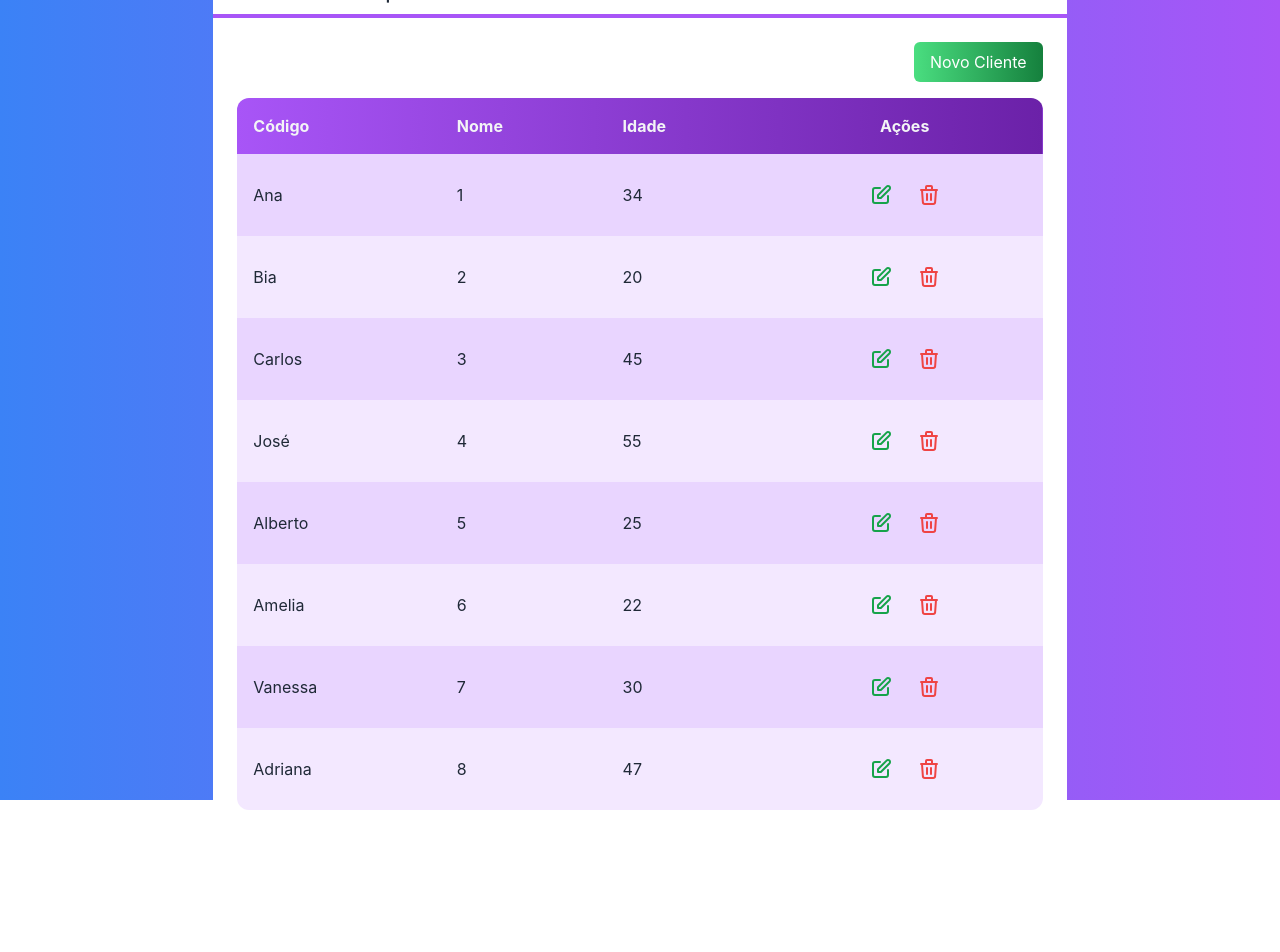
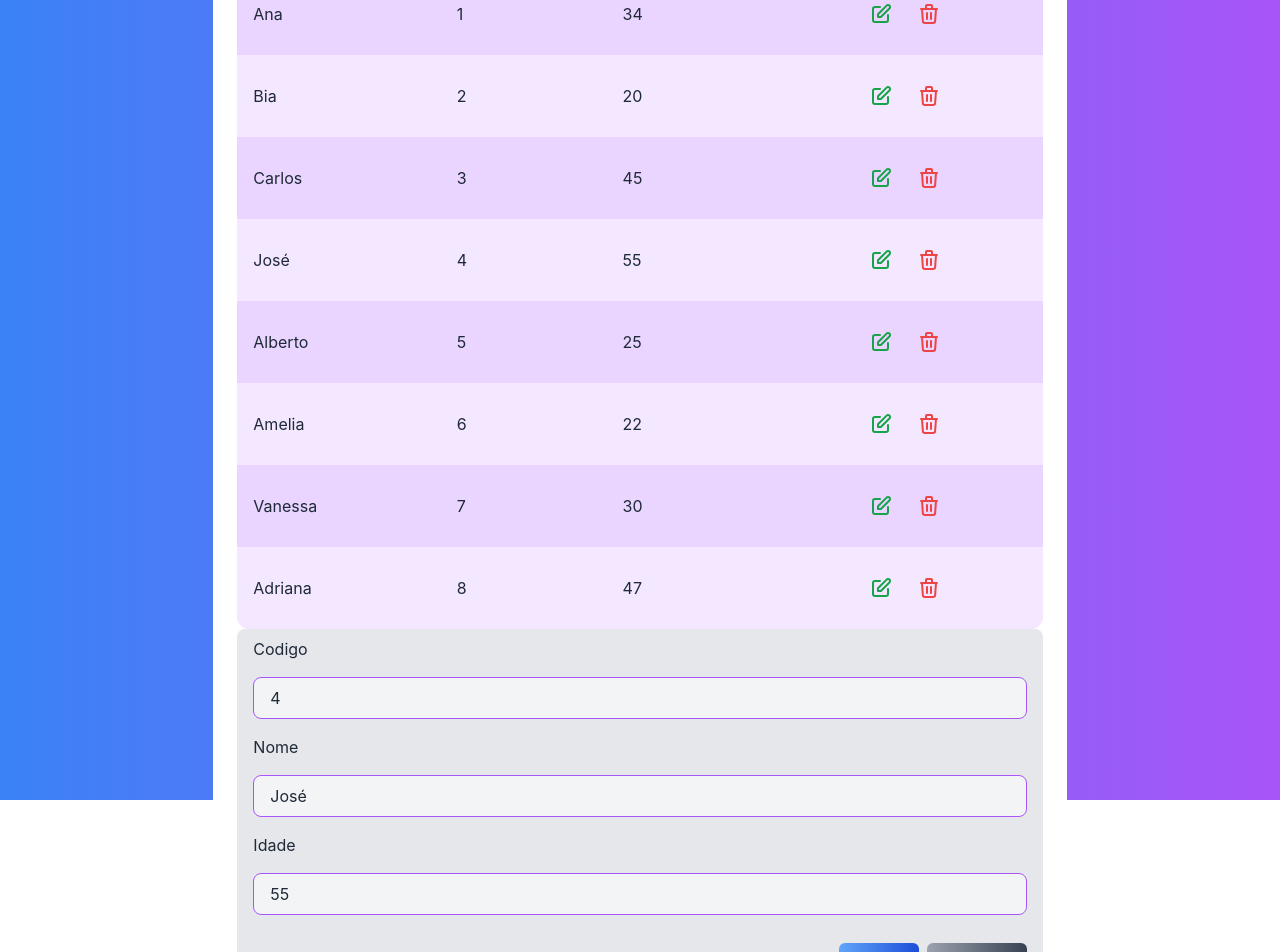
Before and after one commit to plinioaraujo/next-crud, a Next.js app: page / in a window 1280 px wide. Shown: the top 952 px of the page. Before the commit the page ends 834 px from the top, so only its background shows below. Built offline with nearby package versions, Linux system fonts and the light colour scheme.

Commit message:
Next.js - Componente Formulário

```diff
--- /dev/null
+++ b/src/components/Entrada.tsx
@@ -0,0 +1,38 @@
+interface EntradaProps {
+    tipo?: 'text' | 'number'
+    texto: string
+    valor: any
+    somenteLeitura?: boolean
+    className?: string
+    valorMudou?: (valor: any) => void
+
+}
+function Entrada(props: EntradaProps) {
+    return (
+        <>
+            <div className={`flex flex-col ${props.className}`}>
+                <label className="mb-4">
+                    {props.texto}
+                </label>
+                <input
+                    type={props.tipo ?? 'text'}
+                    value={props.valor }
+                    readOnly={props.somenteLeitura}
+                    onChange={ e=> props.valorMudou?.(e.target.value) }
+                    className={`
+                        border
+                        border-purple-500
+                        rounded-lg
+                        px-4
+                        py-2
+                        focus:outline-none
+                        bg-gray-100
+                       ${props.somenteLeitura ? '' : 'focus:bg-white'}
+                    `}
+                />
+            </div>
+        </>
+    );
+}
+
+export default Entrada;
--- /dev/null
+++ b/src/components/Formulario.tsx
@@ -0,0 +1,53 @@
+import { useState } from "react";
+import Cliente from "../core/Cliente";
+import Botao from "./Botao";
+import Entrada from "./Entrada";
+
+interface FormularioProps {
+   cliente: Cliente
+
+}
+
+const Formulario = function Formulario(props: FormularioProps) {
+    const id = props.cliente?.id
+    const [nome,setNome] = useState(props.cliente?.nome ?? '')
+    const [idade,setIdade] = useState(props.cliente?.idade ?? 0)
+
+    return (
+        <>
+            <div className="bg-gray-200 px-4 py-2 rounded-lg">
+                {id ? (
+                    <Entrada
+                        texto="Codigo"
+                        somenteLeitura
+                        valor={id}
+                        className="mb-4"
+                    />
+
+                ):false}
+                <Entrada
+                    texto="Nome"
+                    valor={nome}
+                    valorMudou={setNome}
+                    className="mb-4"
+
+                />
+
+                <Entrada
+                    texto="Idade"
+                    tipo="number"
+                    valor={idade}
+                    valorMudou={setIdade}
+                    className="mb-4"
+                />
+                <div className="flex justify-end mt-7">
+                    <Botao cor="blue" className="mr-2">
+                        {id ? 'alterar' : 'Salvar'}
+                    </Botao>
+                    <Botao>Cancelar</Botao>
+                </div>
+            </div>
+        </>);
+}
+
+export default Formulario;
--- a/src/pages/index.tsx
+++ b/src/pages/index.tsx
@@ -1,4 +1,5 @@
 import Botao from "../components/Botao";
+import Formulario from "../components/Formulario";
 import Layout from "../components/Layout";
 import Tabela from "../components/Tabela";
 import Cliente from "../core/Cliente";
@@ -34,6 +35,7 @@
           <Botao className="mb-4" cor="green">Novo Cliente</Botao>
         </div>
         <Tabela clientes={clientes} clienteSelecionado={clienteSelecionado} clienteExcluido={clienteExluido}></Tabela>
+        <Formulario cliente={clientes[3]}/>
       </Layout>
     </div>
   )
```
